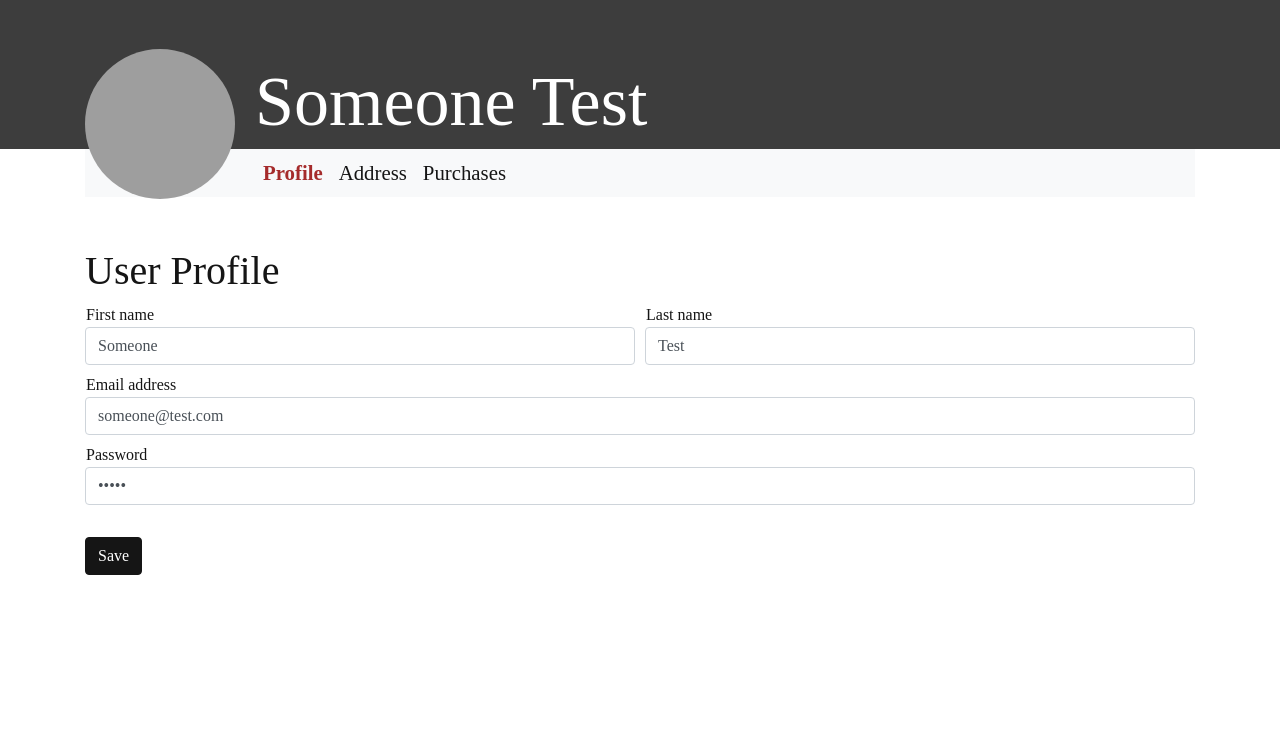
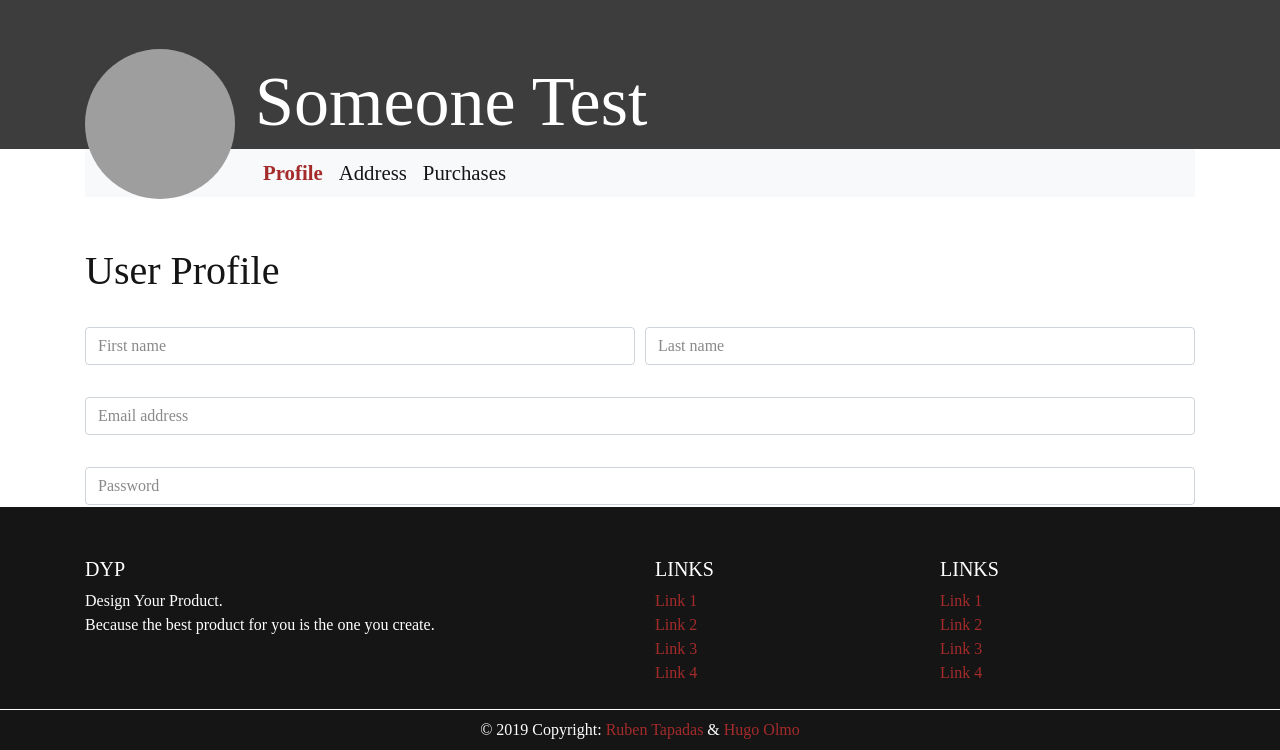
Before and after one commit to RubenTapadas/DYP, a PHP site: page /user.html in a window 1280 px wide. Shown: the part 50-800 px from the top of the page. Run offline with PHP 8.4, Linux system fonts and the light colour scheme; grey boxes are pictures that could not be loaded.

Commit message:
added php file changed footer to stay on bottom

```diff
--- a/main.css
+++ b/main.css
@@ -8,6 +8,10 @@
   margin: 0;
   outline: 0;
   font-family: continuum !important;
+}
+
+body{
+  height: 100%;
 }
 
 .light {
@@ -215,6 +219,9 @@ label {
 /* Footer */
 .page-footer{
   background-color:#151515;
+  width:100%;
+  position: absolute;
+  bottom:0;
 }
 
 .footer-copyright{
@@ -225,3 +232,11 @@ label {
   color: #a52b2b;
   text-decoration: none;
 }
+
+.footer-compensate {
+  min-height: 100vh; /* will cover the 100% of viewport */
+overflow: hidden;
+display: block;
+position: relative;
+padding-bottom: 350px; /* height of your footer */
+}
--- a/main.js
+++ b/main.js
@@ -6,7 +6,12 @@ $(window).on('load', function() {
   });
 
   //Edit - Fill inputs
-  $("#edit-firstname").val('Someone');
+  var firstname = ;
+  var lastname = ;
+  var email = ;
+  var password = ;
+
+  $("#edit-firstname").val(firstname);
   $("#edit-lastname").val('Test');
   $("#edit-email").val('someone@test.com');
   $("#edit-password").val('12345');
--- /dev/null
+++ b/main.php
@@ -0,0 +1,3 @@
+<?php
+mysql_connect('https://databases.000webhost.com/','id8152976_dyp','DYP_2018');
+mysql_select_db('id8152976_dyp');
--- a/user.html
+++ b/user.html
@@ -120,7 +120,7 @@
 
     <div class="user-profile" id="user2">
       <h1>Address</h1>
-      <form onkeypress=""class="pt-4">
+      <form onkeypress="" class="pt-4">
         <div class="form-group">
           <input type="text" id="edit-country" class="form-control" required>
           <label class="form-control-placeholder" for="edit-country">Country</label>
@@ -165,6 +165,57 @@
     </div>
   </div>
 
+  <footer class="page-footer font-small mt-5">
+    <div class="container text-center text-md-left">
+      <div class="row pb-2">
+        <div class="col-md-6 mt-md-0 mt-3">
+          <h5 class="text-uppercase">DYP</h5>
+          <span>Design Your Product.</span>
+          <p>Because the best product for you is the one you create.</p>
+        </div>
+        <hr class="clearfix w-100 d-md-none pb-3">
+        <div class="col-md-3 mb-md-0 mb-3">
+          <h5 class="text-uppercase">Links</h5>
+          <ul class="list-unstyled">
+            <li>
+              <a href="#!">Link 1</a>
+            </li>
+            <li>
+              <a href="#!">Link 2</a>
+            </li>
+            <li>
+              <a href="#!">Link 3</a>
+            </li>
+            <li>
+              <a href="#!">Link 4</a>
+            </li>
+          </ul>
+        </div>
+        <div class="col-md-3 mb-md-0 mb-3">
+          <h5 class="text-uppercase">Links</h5>
+          <ul class="list-unstyled">
+            <li>
+              <a href="#!">Link 1</a>
+            </li>
+            <li>
+              <a href="#!">Link 2</a>
+            </li>
+            <li>
+              <a href="#!">Link 3</a>
+            </li>
+            <li>
+              <a href="#!">Link 4</a>
+            </li>
+          </ul>
+        </div>
+      </div>
+    </div>
+    <div class="footer-copyright text-center py-2">© 2019 Copyright:
+      <a href="https://www.linkedin.com/in/rubentapadas/" target="_blank"> Ruben Tapadas</a>
+      &
+      <a href="https://www.linkedin.com/in/hugoolmo/" target="_blank"> Hugo Olmo</a>
+    </div>
+  </footer>
 
   <script src="https://code.jquery.com/jquery-3.3.1.min.js" integrity="sha256-FgpCb/KJQlLNfOu91ta32o/NMZxltwRo8QtmkMRdAu8=" crossorigin="anonymous"></script>
   <script src="https://cdnjs.cloudflare.com/ajax/libs/popper.js/1.14.3/umd/popper.min.js" integrity="sha384-ZMP7rVo3mIykV+2+9J3UJ46jBk0WLaUAdn689aCwoqbBJiSnjAK/l8WvCWPIPm49" crossorigin="anonymous"></script>
```
Also changed, not shown: home.html (+6 -2 lines), login.html (+52 -0 lines).
